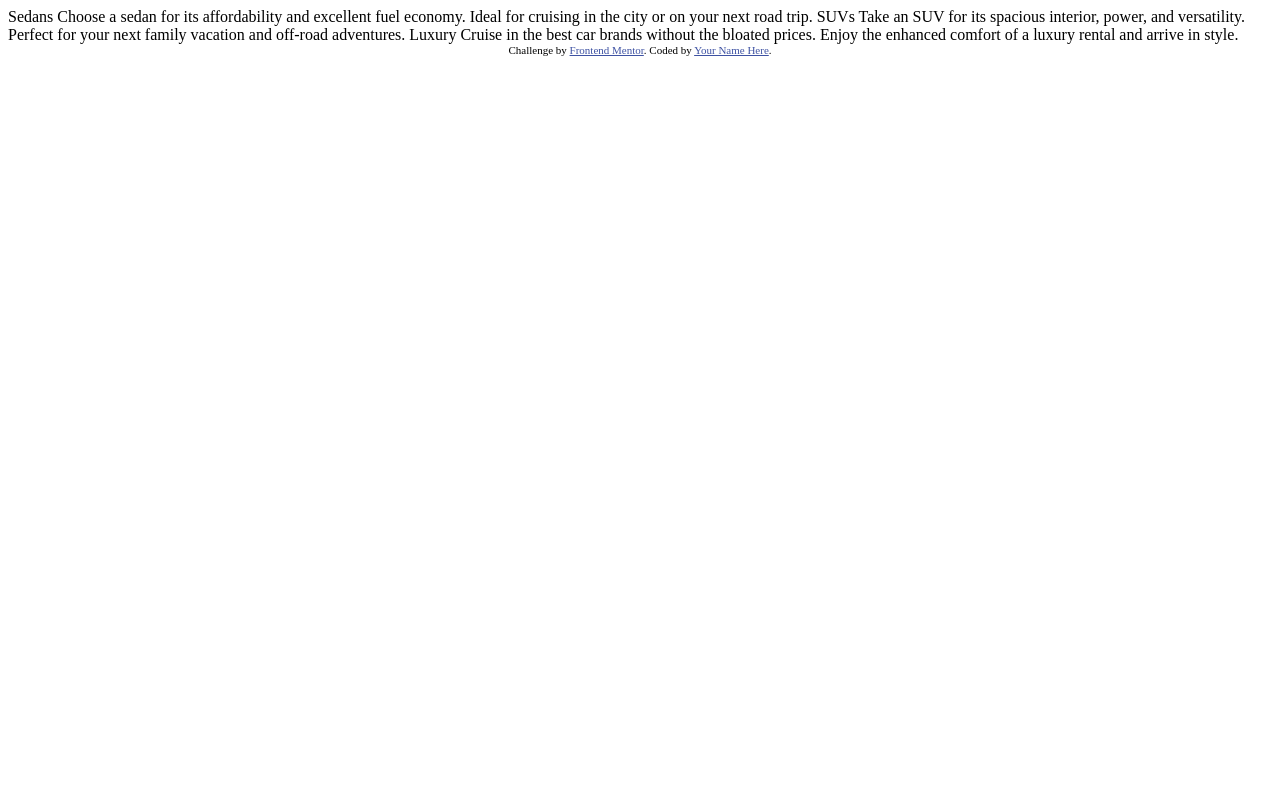
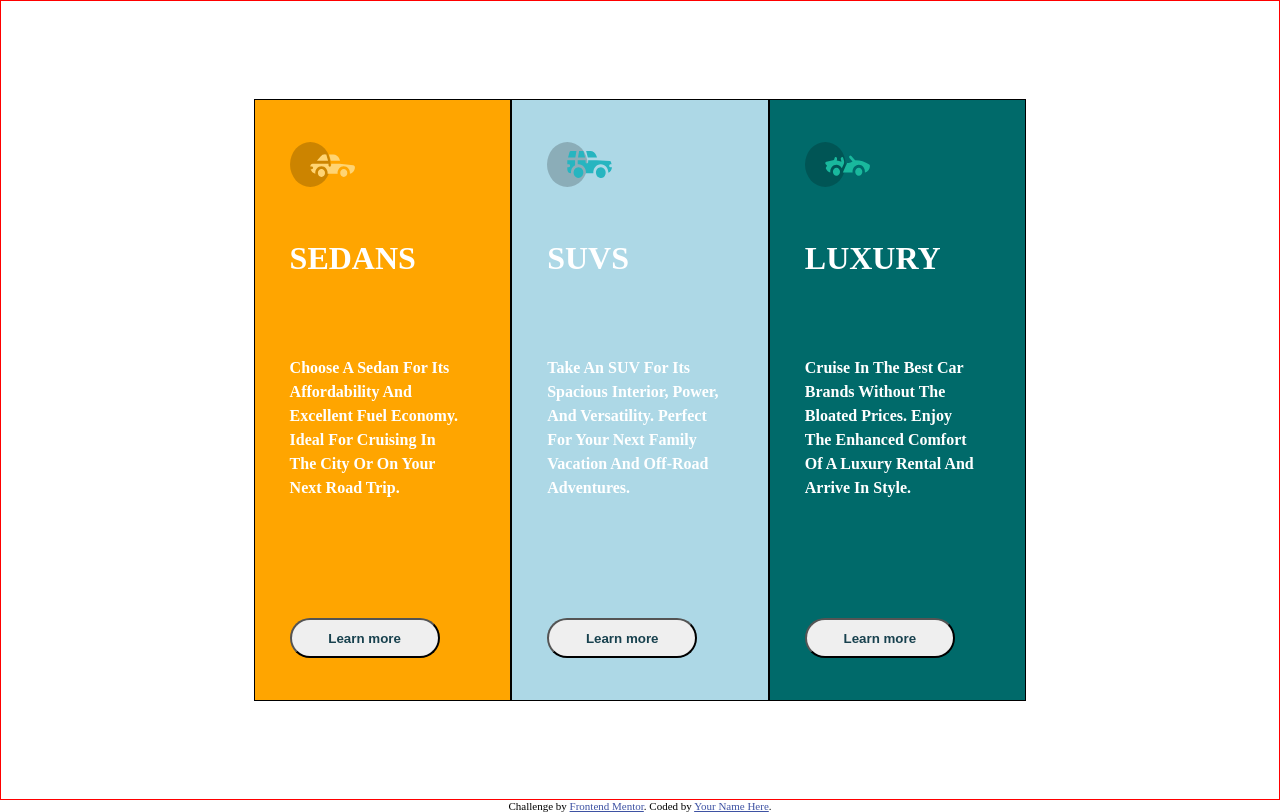
Before and after one commit to velvelshteynberg/Css-coding-challenges, a plain HTML site: page 3-column-preview-card-component-main/index.html in a window 1280 px wide. Drawn offline with Linux system fonts and the light colour scheme.

Commit message:
finished css

```diff
--- a/3-column-preview-card-component-main/index.html
+++ b/3-column-preview-card-component-main/index.html
@@ -16,17 +16,40 @@
 </head>
 <body>
 
-  Sedans
-  Choose a sedan for its affordability and excellent fuel economy. Ideal for cruising in the city
-  or on your next road trip.
 
-  SUVs
-  Take an SUV for its spacious interior, power, and versatility. Perfect for your next family vacation
-  and off-road adventures.
+  <div class = 'bodyDiv'>
 
-  Luxury
-  Cruise in the best car brands without the bloated prices. Enjoy the enhanced comfort of a luxury
-  rental and arrive in style.
+    <div class = 'vehicleDiv sedans'>
+      <div class = "innerContentDiv">
+        <img class = 'icon' src="./images/icon-sedans.svg" alt="sedanIcon">
+        <h1 class = 'title'>Sedans</h1>
+        <h4 class = 'info'>Choose a sedan for its affordability and excellent fuel economy. Ideal for cruising in the city or on your next road trip.</h4>
+        <button type = "button" class = 'button'> Learn more</button>
+     </div>
+    </div>
+
+
+    <div class = 'vehicleDiv suv'>
+      <div class = "innerContentDiv">
+        <img class = 'icon' src="./images/icon-suvs.svg" alt="suvIcon">
+        <h1 class = 'title'>SUVs</h1>
+        <h4 class = 'info'> Take an SUV for its spacious interior, power, and versatility. Perfect for your next family vacation and off-road adventures.</h4>
+        <button type = "button" class = 'button'> Learn more</button>
+      </div>
+    </div>
+
+
+    <div class = 'vehicleDiv luxury'>
+      <div class = "innerContentDiv">
+        <img class = 'icon' src="./images/icon-luxury.svg" alt="luxuryIcon">
+        <h1 class = 'title'>Luxury</h1>
+        <h4 class = 'info'> Cruise in the best car brands without the bloated prices. Enjoy the enhanced comfort of a luxury rental and arrive in style.</h4>
+        <button type = "button" class = 'button'> Learn more</button>
+      </div>
+    </div>
+
+  </div>
+
 
   <div class="attribution">
     Challenge by <a href="https://www.frontendmentor.io?ref=challenge" target="_blank">Frontend Mentor</a>.
--- a/3-column-preview-card-component-main/style.css
+++ b/3-column-preview-card-component-main/style.css
@@ -0,0 +1,75 @@
+* {
+    padding: 0;
+    margin: 0;
+}
+
+.bodyDiv {
+    box-sizing: border-box;
+    border: 1px red solid;
+    display: flex;
+    flex-direction: coluumn;
+    justify-content: center;
+    align-items: center;
+    height: 100vh;
+    width: 100%;
+}
+
+.vehicleDiv {
+    border: 1px black solid;
+    height: 75vh;
+    flex-basis: 20%;
+}
+
+.sedans {
+    background-color: orange;
+}
+
+.suv {
+    background-color: #add8e6;
+}
+
+.luxury {
+    background-color: #006A6A;
+}
+
+.button {
+    height: 40px;
+    width: 150px;
+    color: #18414e;
+    border-radius: 20px;
+    font-weight: 700;
+}
+
+.icon {
+    height: 45px;
+    width: 65px;
+}
+
+.innerContentDiv {
+    height: 100%;
+    width: auto;
+    display: flex;
+    flex-direction: column;
+    justify-content: space-around;
+    padding-left: 35px;
+    padding-right: 45px;
+    position: relative;
+}
+
+.title {
+    position: relative;
+    text-transform: uppercase;
+    bottom: 30px;
+    color: white;
+    font-size: 32px;
+}
+
+.info {
+    position: relative;
+    text-transform: capitalize;
+    bottom: 35px;
+    color: white;
+    font-size: 16px;
+    text-align: left;
+    line-height: 1.5;
+}
```
